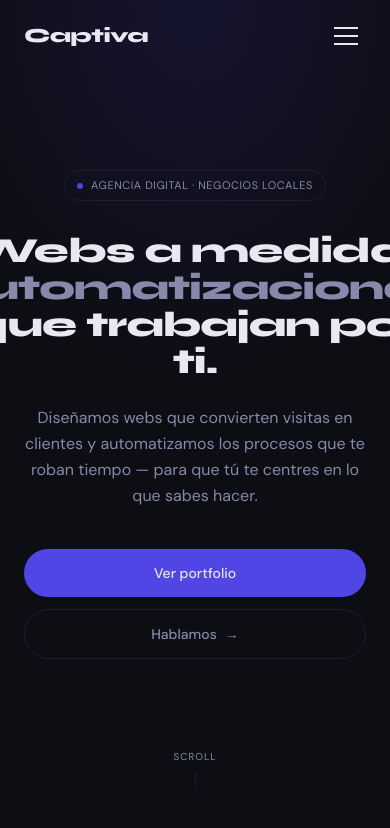
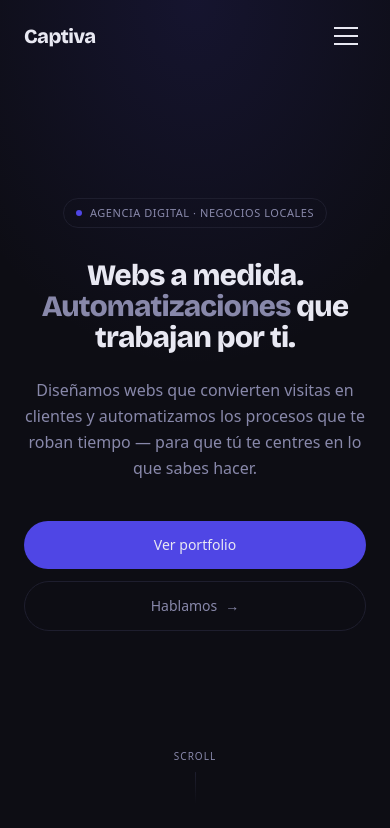
Before and after one commit to Ricardo2325/captiva, a Next.js app: page / in a window 390 px wide. Shown: the top 828 px of the page. Built offline with nearby package versions, Linux system fonts and the light colour scheme.

Commit message:
feat: swap Syne → Bricolage Grotesque, fix Hero mobile font overflow

```diff
--- a/src/app/globals.css
+++ b/src/app/globals.css
@@ -9,8 +9,8 @@
   --color-text-muted: #8888aa;
   --color-border: #1e1e2e;
 
-  --font-display: var(--font-syne);
-  --font-body: var(--font-dm-sans);
+  --font-display: var(--font-display);
+  --font-body: var(--font-body);
 }
 
 * {
--- a/src/app/layout.tsx
+++ b/src/app/layout.tsx
@@ -1,17 +1,17 @@
 import type { Metadata } from "next";
-import { Syne, DM_Sans } from "next/font/google";
+import { Bricolage_Grotesque, DM_Sans } from "next/font/google";
 import Nav from "@/components/Nav";
 import "./globals.css";
 
-const syne = Syne({
-  variable: "--font-syne",
+const bricolage = Bricolage_Grotesque({
+  variable: "--font-display",
   subsets: ["latin"],
   weight: ["400", "600", "700", "800"],
   display: "swap",
 });
 
 const dmSans = DM_Sans({
-  variable: "--font-dm-sans",
+  variable: "--font-body",
   subsets: ["latin"],
   weight: ["300", "400", "500"],
   display: "swap",
@@ -31,7 +31,7 @@ export default function RootLayout({
   return (
     <html
       lang="es"
-      className={`${syne.variable} ${dmSans.variable} h-full`}
+      className={`${bricolage.variable} ${dmSans.variable} h-full`}
     >
       <body className="min-h-full flex flex-col bg-background text-text-primary">
         <Nav />
--- a/src/components/Hero.tsx
+++ b/src/components/Hero.tsx
@@ -41,7 +41,7 @@ export default function Hero() {
         {/* Headline */}
         <motion.h1
           {...fadeUp(0.1)}
-          className="font-display font-extrabold leading-[1.05] tracking-tight mb-6 text-[2.2rem] sm:text-5xl md:text-6xl lg:text-7xl"
+          className="font-display font-extrabold leading-[1.05] tracking-tight mb-6 text-[1.85rem] sm:text-4xl md:text-5xl lg:text-6xl xl:text-7xl w-full"
           style={{ color: '#e8e8f2' }}
         >
           Webs a medida.{' '}
```
